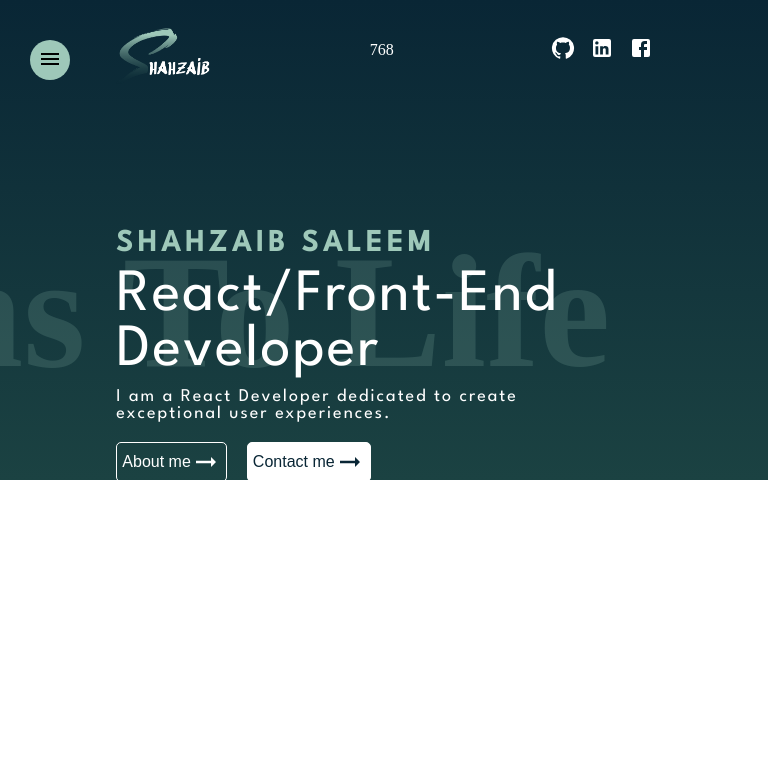
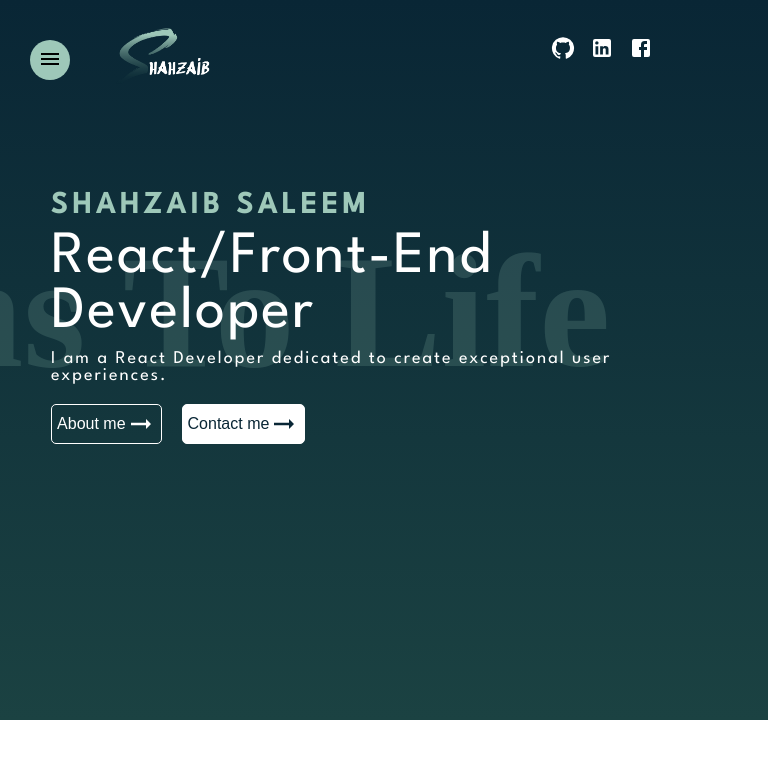
Before and after one commit to shahzaibsaleem665/portfolio, a React (Create React App) app: page / in a window 768 px wide. Shown: the top 758 px of the page. Built offline with nearby package versions, Linux system fonts and the light colour scheme; a web font is replaced by a local one.

Commit message:
responsiveness completed

```diff
--- a/package.json
+++ b/package.json
@@ -44,5 +44,5 @@
       "last 1 safari version"
     ]
   },
-  "homepage": "https://shahzaibsaleem665.github.io/"
+  "homepage": "https://shahzaibsaleem665.github.io/portfolio"
 }
--- a/src/Components/Navbar.js
+++ b/src/Components/Navbar.js
@@ -37,7 +37,7 @@ function Navbar() {
        <Sidebar />
         <div className="navbar__content">
            <img src={windowWidth < 768 ? logo_m : logo} alt='my logo' onClick={homeNav} />
-           {windowWidth}
+
             <div className='navbar__social'>
               <Link target='_blank' to={{pathname: 'https://github.com/shahzaibsaleem665'}}>
               <GitHubIcon  />
--- a/src/pages/Home.css
+++ b/src/pages/Home.css
@@ -96,9 +96,9 @@
 
 
 
-@media screen and (max-width:576px) and (orientation: portrait) {
+@media screen and (min-width:576px) and (orientation: portrait) {
   .home {
-    height: 80vh;
+    height: 70vh;
   }
   .home__content {
     margin-top: 3%;
@@ -154,11 +154,12 @@
 @media screen and (min-width: 577px) and (max-width: 992px) and (orientation: portrait) {
   /* CSS Rules for Tablets in Portrait */
   .home {
-    height: 60vh;
+    height: 90vh;
   }
   .home__content {
-    margin-top: 15%;
-    width: 60%;
+    margin-top: 10%;
+    width: 80%;
+    margin-left: 6%;
   }
   .home__content > h2 {
     font-size: 30px;
@@ -180,11 +181,11 @@
 @media screen and (min-width: 577px) and (max-width: 992px) and (orientation: landscape) {
   /* CSS Rules for Tablets in Landscape */
   .home {
-    height: 80vh;
+    height: 90vh;
   }
   .home__content {
     margin-top: 5%;
-    width: 60%;
+    width: 80%;
   }
   .home__content > h2 {
     font-size: 30px;
@@ -205,13 +206,18 @@
 }
 
 /* Below for latptops and Bigger screens */
-@media (min-width: 1200px) and (max-width:1919px) {
+@media (min-width: 993px) and (max-width:1919px) {
+  .home {
+    height: 100vh;
+  }
   .home__content {
     margin-top: 5%;
+    width: 60%;
 
   }
   .home__content > h2 {
     font-size: 35px;
+
   }
   .home__content > h1 {
     font-size: 70px;
@@ -224,5 +230,34 @@
   }
   .home__backgroundText {
     font-size: 12vh;
+    margin-top: 190px;
   }
 }
+@media (min-width: 1920px)  {
+  .home {
+    height: 100vh;
+  }
+  .home__content {
+    margin-top: 3%;
+    width: 55%;
+
+  }
+  .home__content > h2 {
+    font-size: 40px;
+
+  }
+  .home__content > h1 {
+    font-size: 90px;
+  }
+  .home__content > p {
+    font-size: 22px;
+  }
+  .home__buttons > button {
+    font-size: 20px;
+  }
+  .home__backgroundText {
+    font-size: 13vh;
+    margin-top: 200px;
+
+     }
+}
--- a/src/pages/Home.js
+++ b/src/pages/Home.js
@@ -1,4 +1,4 @@
-import React, { useEffect, useState } from 'react'
+import React from 'react'
 import './Home.css'
 import Navbar from '../Components/Navbar';
 import ArrowRightAltIcon from '@mui/icons-material/ArrowRightAlt'
@@ -53,7 +53,7 @@ const sliderVariant = {
     <motion.button variants={textVariants} onClick={(e) => history.push('/about')} >About me <ArrowRightAltIcon /></motion.button>
     <motion.button variants={textVariants} className='contact' onClick={(e) => history.push('/contact')} >Contact me <ArrowRightAltIcon /></motion.button>
     </motion.div>
-</motion.div>
+  </motion.div>
 <motion.div className="home__backgroundText" variants={sliderVariant} initial='initial' animate='animate'>
       <motion.h1>Bringing Creative Designs To Life</motion.h1>
     </motion.div>
```
